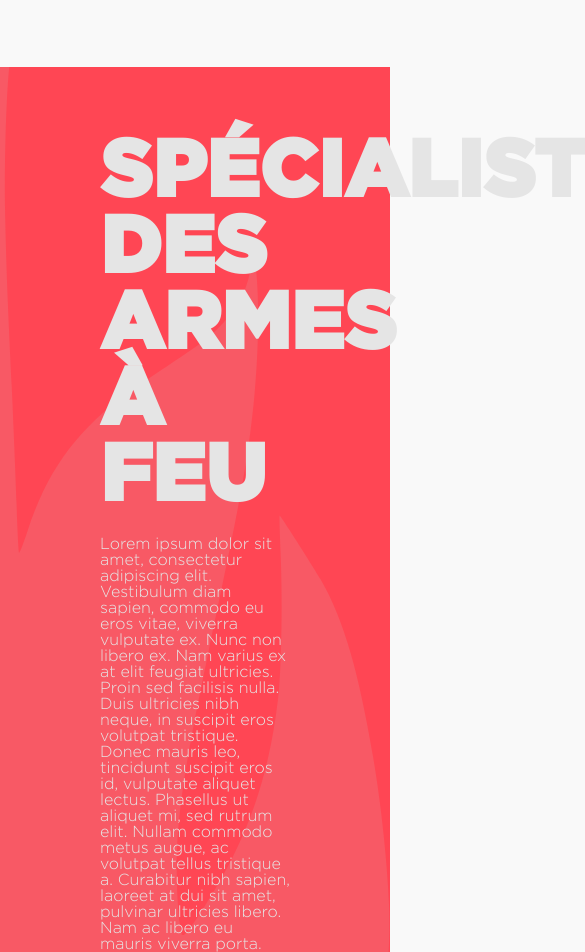
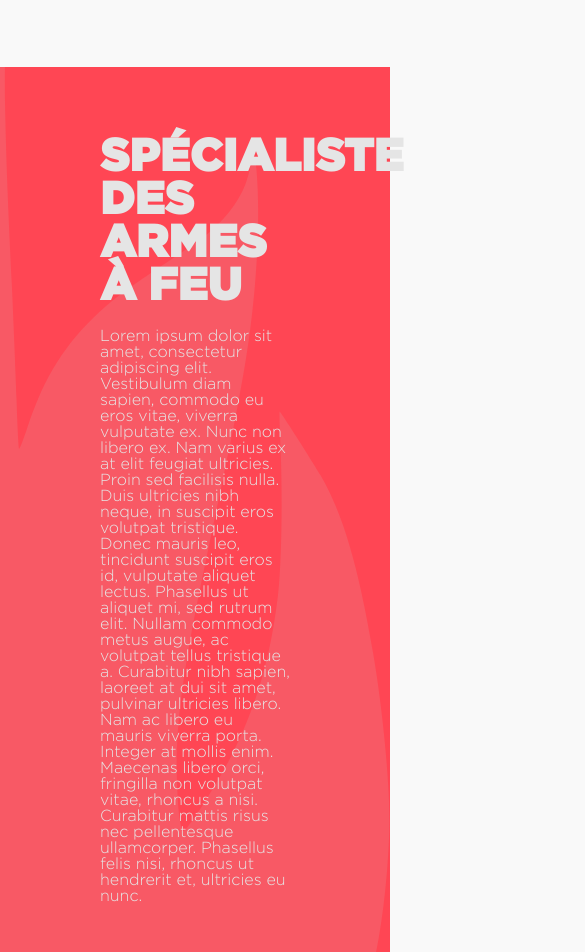
Before and after one commit to nathan-jolivat/valorant-ecommerce, a plain HTML site: page index.html in a window 390 px wide. Shown: the part 3920-4872 px from the top of the page, 585 px wide, since content can reach past the window. Drawn offline with nearby package versions, Linux system fonts and the light colour scheme; files whose address does not match are found by name.

Commit message:
fix typo size on export of block

```diff
--- a/main.css
+++ b/main.css
@@ -794,10 +794,19 @@ p {
         font-size: 95px;
     }
 }
-
 @media screen and (max-width: 1085px) {
     .expert-of .content > h2 {
         font-size: 80px;
+    }
+}
+@media screen and (max-width: 800px) {
+    .expert-of .content > h2 {
+        font-size: 100px;
+    }
+}
+@media screen and (max-width: 680px) {
+    .expert-of .content > h2 {
+        font-size: 45px !important;
     }
 }
 
@@ -1169,3 +1178,9 @@ p {
     width: 32px;
     height: 32px;
 }
+
+@media screen and (max-width: 1872px) {
+    .blog-articles .item {
+    max-width: 400px;
+    }
+}
```
Also changed, not shown: 1 other file.
